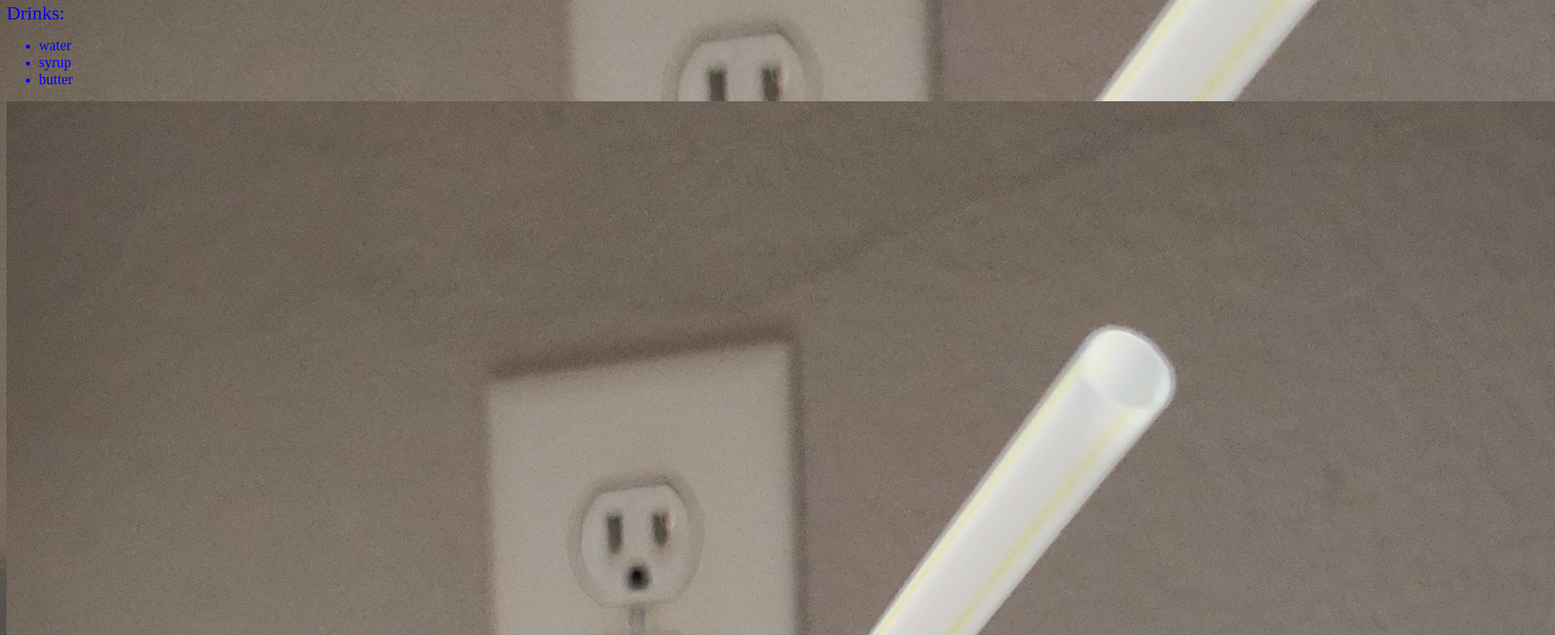
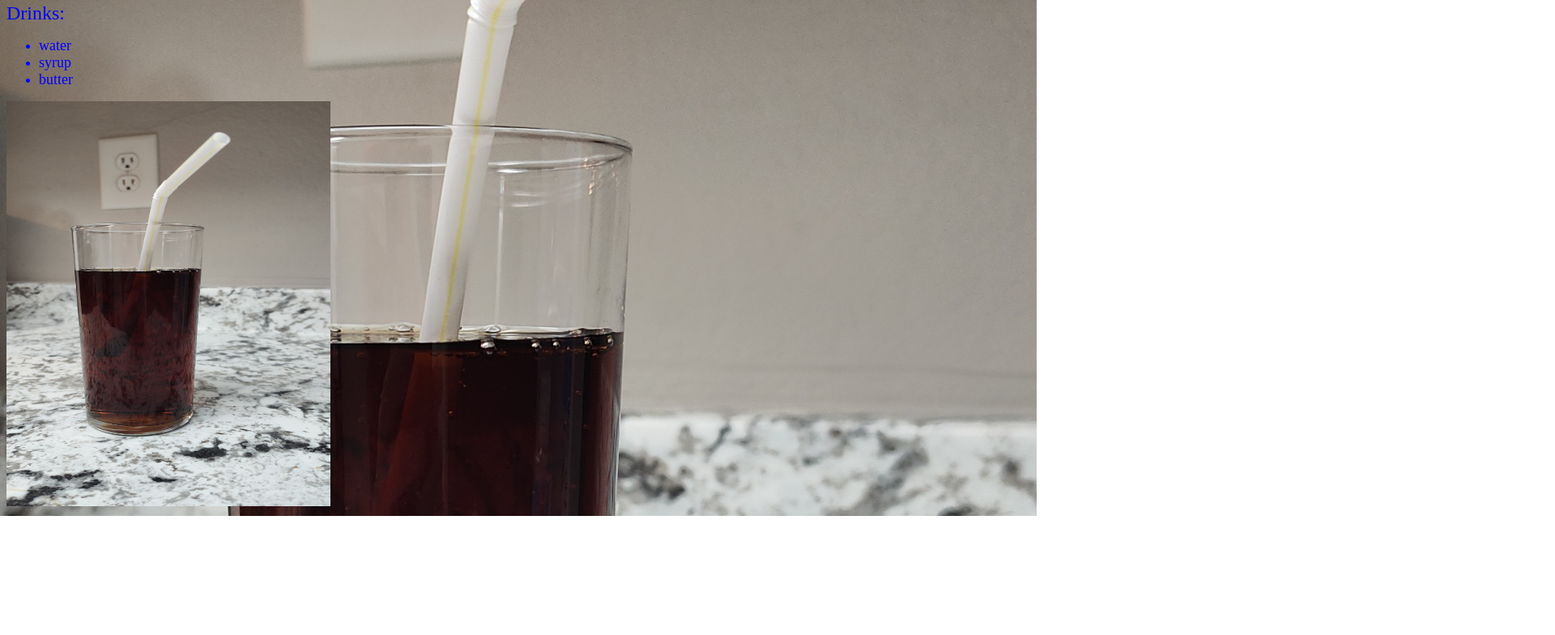
Before and after one commit to isaiah314/coding-2, a plain HTML site: page menu.html in a window 1280 px wide. Shown: the part 517-1301 px from the top of the page at 81% size, 1920 px wide, since content can reach past the window. After the commit the page ends 1154 px from the top, so only its background shows below. Drawn offline with Linux system fonts and the light colour scheme.

Commit message:
adjusted image size

```diff
--- a/menu.html
+++ b/menu.html
@@ -25,6 +25,6 @@
         <li><font size="+1">syrup</font></li>
         <li><font size="+1">butter</font></li>
     </ul>
-    <img src="yourordersir.jpg" alt="glass of syrup">
+    <img src="yourordersir.jpg" width="400" height="500"alt="glass of syrup for you.">
 </body>
 </html>
```
